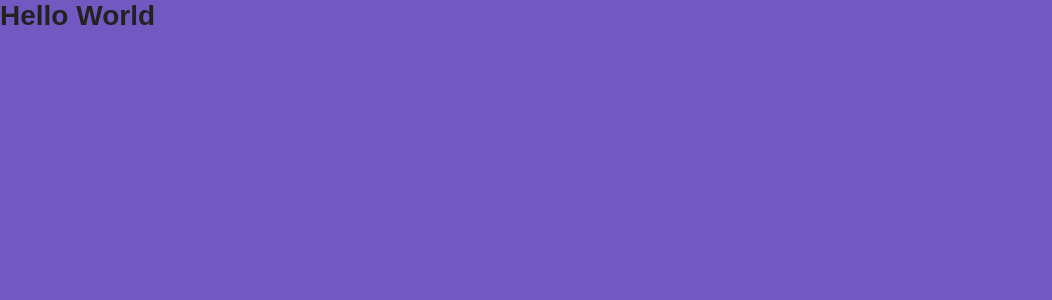
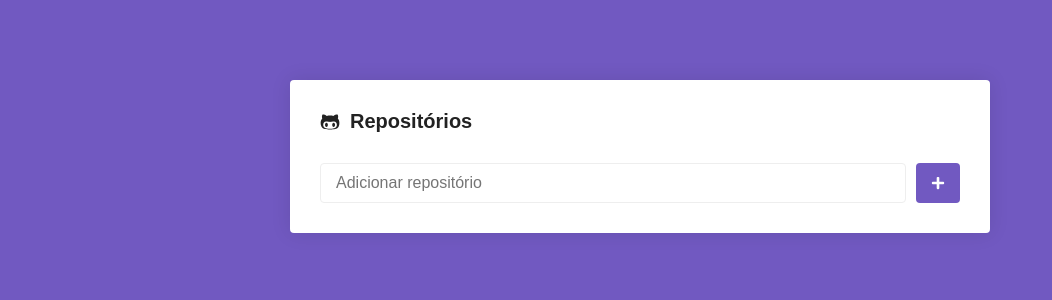
Before and after one commit to Fbueno12/react-web-github, a React (Create React App) app: page / in a window 1280 px wide. Shown: the top 300 px of the page, without its empty margins (0-1052 px from the left). Built offline with nearby package versions, Linux system fonts and the light colour scheme.

Commit message:
Estilizando a página de adição de repositorios

```diff
--- a/package.json
+++ b/package.json
@@ -5,6 +5,7 @@
   "dependencies": {
     "react": "^16.11.0",
     "react-dom": "^16.11.0",
+    "react-icons": "^3.8.0",
     "react-router-dom": "^5.1.2",
     "react-scripts": "3.2.0",
     "styled-components": "^4.4.1"
--- a/src/pages/Main/index.js
+++ b/src/pages/Main/index.js
@@ -1,7 +1,24 @@
 import React from 'react';
 
-import { Title } from './styles';
+import { FaGithubAlt, FaPlus } from 'react-icons/fa';
+
+import { Container, Form, SubmitButton } from './styles';
 
 export default function Main() {
-    return <Title> Hello World </Title>;
+    return (
+        <Container>
+            <h1>
+                <FaGithubAlt />
+                Repositórios
+            </h1>
+
+            <Form onSubmit={() => {}}>
+                <input type="text" placeholder="Adicionar repositório" />
+
+                <SubmitButton disabled>
+                    <FaPlus color="#FFF" size={14} />
+                </SubmitButton>
+            </Form>
+        </Container>
+    );
 }
--- a/src/pages/Main/styles.js
+++ b/src/pages/Main/styles.js
@@ -1,3 +1,47 @@
 import styled from 'styled-components';
 
-export const Title = styled.h1``;
+export const Container = styled.div`
+    max-width: 700px;
+    background: #fff;
+    border-radius: 4px;
+    box-shadow: 0 0 20px rgba(0, 0, 0, 0.1);
+    padding: 30px;
+    margin: 80px auto;
+
+    h1 {
+        font-size: 20px;
+        display: flex;
+        flex-direction: row;
+        align-items: center;
+
+        svg {
+            margin-right: 10px;
+        }
+    }
+`;
+export const Form = styled.form`
+    margin-top: 30px;
+    display: flex;
+    flex-direction: row;
+
+    input {
+        flex: 1;
+        border: 1px solid #eee;
+        padding: 10px 15px;
+        border-radius: 4px;
+        font-size: 16px;
+    }
+`;
+export const SubmitButton = styled.button.attrs({
+    type: 'submit',
+})`
+    background: #7159c1;
+    border: 0;
+    padding: 0 15px;
+    margin-left: 10px;
+    border-radius: 4px;
+
+    display: flex;
+    justify-content: center;
+    align-items: center;
+`;
```
Also changed, not shown: 1 other file (tests, documents, lock files or other folders).
